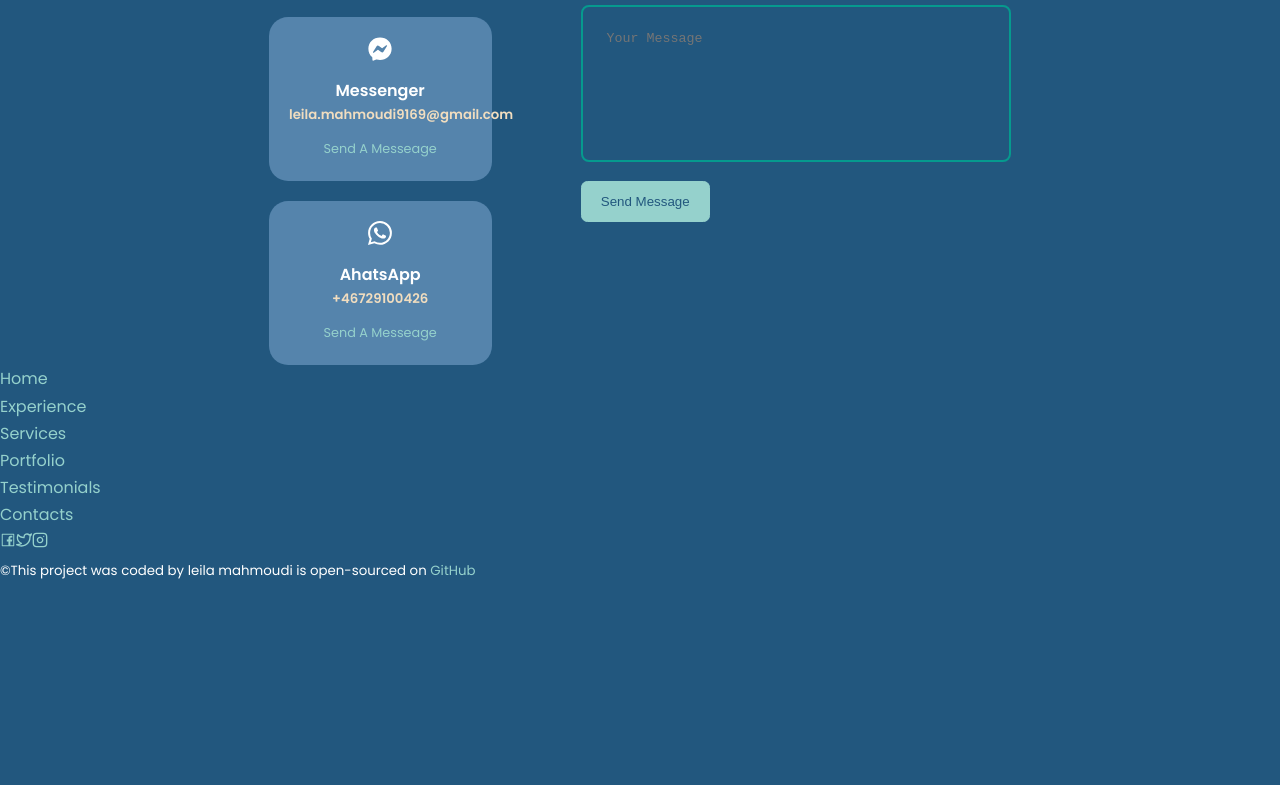
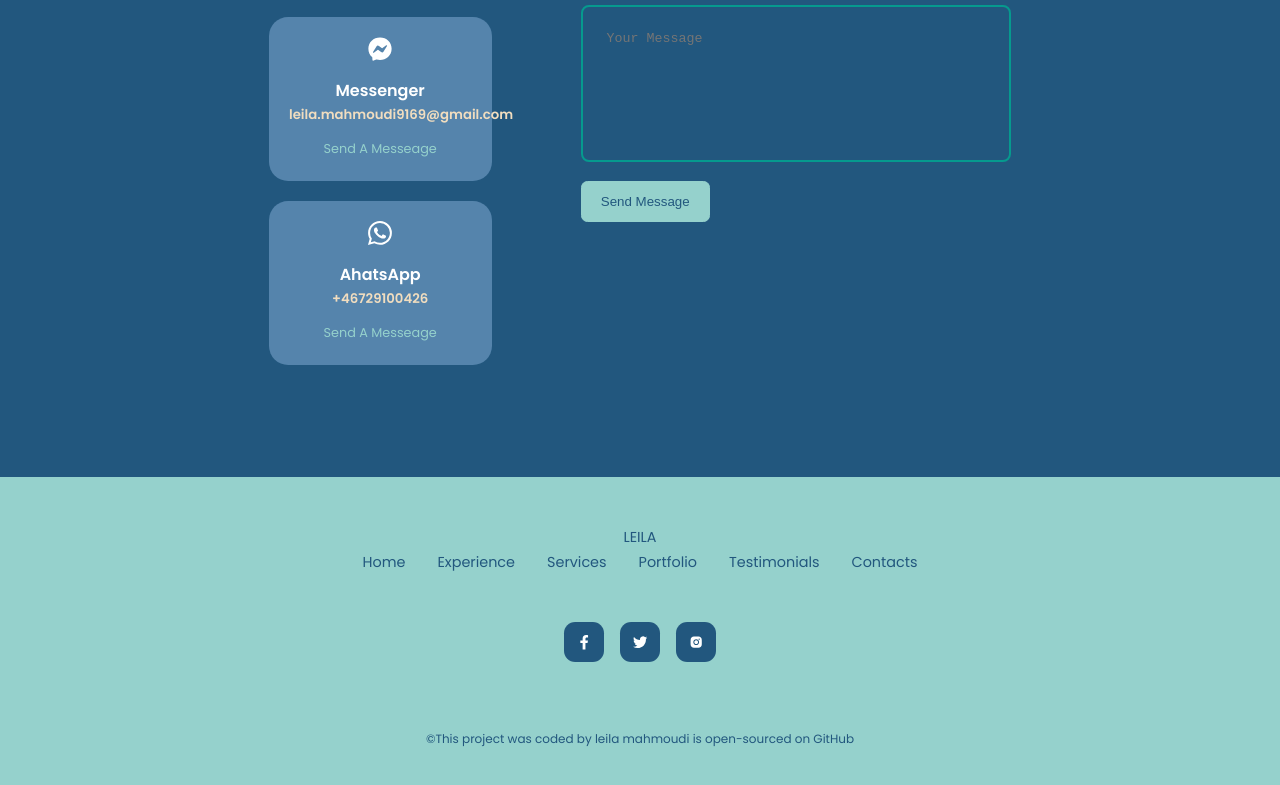
Before and after one commit to leilamahmoudi/portfolio-react-typescript-, a React (Create React App) app: page / in a window 1280 px wide. Shown: the part 5082-5867 px from the top of the page. Before the commit the page ends 5665 px from the top, so only its background shows below. Built offline with nearby package versions, Linux system fonts and the light colour scheme; a web font is replaced by a local one.

Commit message:
added css to footer

```diff
--- a/src/components/footer/Footer.tsx
+++ b/src/components/footer/Footer.tsx
@@ -1,12 +1,15 @@
 import React from "react";
-import { AiOutlineFacebook } from "react-icons/ai";
-import { FiInstagram, FiTwitter } from "react-icons/fi";
+import { AiFillInstagram } from "react-icons/ai";
+import { FaFacebookF } from "react-icons/fa";
+import { SiTwitter } from "react-icons/si";
 import "./footer.css";
 
 const Footer = () => {
   return (
     <footer>
-      <a href="" className="footer__log link"></a>
+      <a href="" className="footer__log link">
+        LEILA
+      </a>
       <ul className="permaliks">
         <li>
           <a href="#" className="link">
@@ -41,13 +44,13 @@ const Footer = () => {
       </ul>
       <div className="footer__socials">
         <a href="https://www.facebook.com/leila.mahmoudi.7739" className="link">
-          <AiOutlineFacebook />
+          <FaFacebookF />
         </a>
         <a href="https://twitter.com/leillonn" className="link">
-          <FiTwitter />
+          <SiTwitter />
         </a>
         <a href="https://www.instagram.com/leilaa.mahmoudi/" className="link">
-          <FiInstagram />
+          <AiFillInstagram />
         </a>
       </div>
       <div className="footer__copright">
--- a/src/components/footer/footer.css
+++ b/src/components/footer/footer.css
@@ -0,0 +1,45 @@
+footer {
+  background: var(--color-primary);
+  padding: 3rem 0;
+  text-align: center;
+  font-size: 0.9rem;
+  margin-top: 7rem;
+}
+footer .link {
+  color: var(--color-bg);
+}
+.footer__logo {
+  font-size: 2rem;
+  font-weight: 500;
+  margin-bottom: 2rem;
+  display: inline-block;
+}
+.permaliks {
+  display: flex;
+  flex-wrap: wrap;
+  justify-content: center;
+  gap: 2rem;
+  margin: 0 auto 3rem;
+}
+.footer__socials {
+  display: flex;
+  justify-content: center;
+  gap: 1rem;
+  margin-bottom: 4rem;
+}
+.footer__socials .link {
+  background: var(--color-bg);
+  color: var(--color-white);
+  padding: 0.8rem;
+  border-radius: 0.7rem;
+  display: flex;
+}
+.footer__socials .link:hover {
+  background: transparent;
+  color: var(--color-bg);
+  border-color: var(--color-bg);
+}
+.footer__copright {
+  margin-bottom: 4rem;
+  color: var(--color-bg);
+}
```
